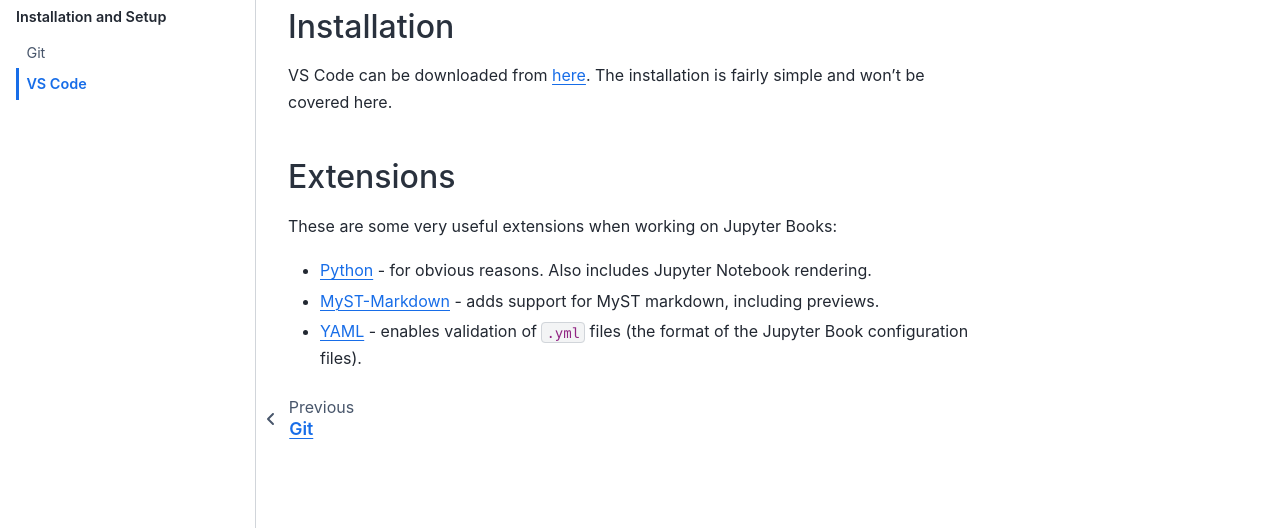
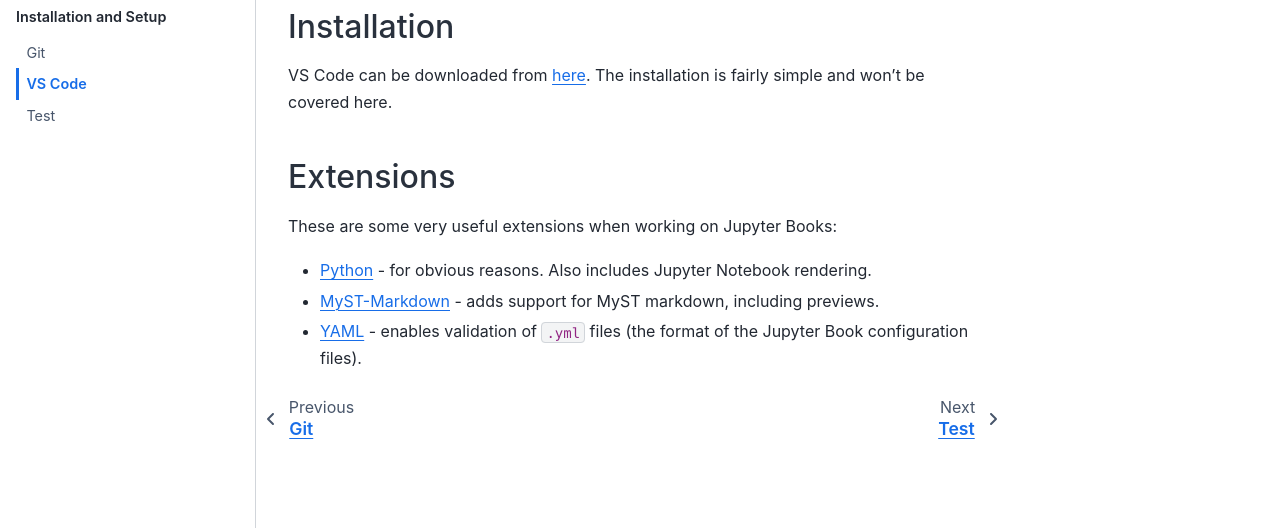
Before and after one commit to TeachBooks/mirror_teachbook_manual, a Jupyter Book: the page built from book/vscode-setup.md, in a window 1280 px wide. Shown: the part 223-751 px from the top of the page. Built offline with Jupyter Book 1.0.4 settings and Sphinx 7.4.7 and the Sphinx Book theme 1.1.4, drawn with Linux system fonts in a browser that asks for light colours.

Commit message:
add dummy again

```diff
--- a/book/_toc.yml
+++ b/book/_toc.yml
@@ -6,3 +6,4 @@
     chapters:
     - file: git-setup
     - file: vscode-setup
+    - file: dummy
--- /dev/null
+++ b/book/dummy.md
@@ -0,0 +1 @@
+# Test
```
